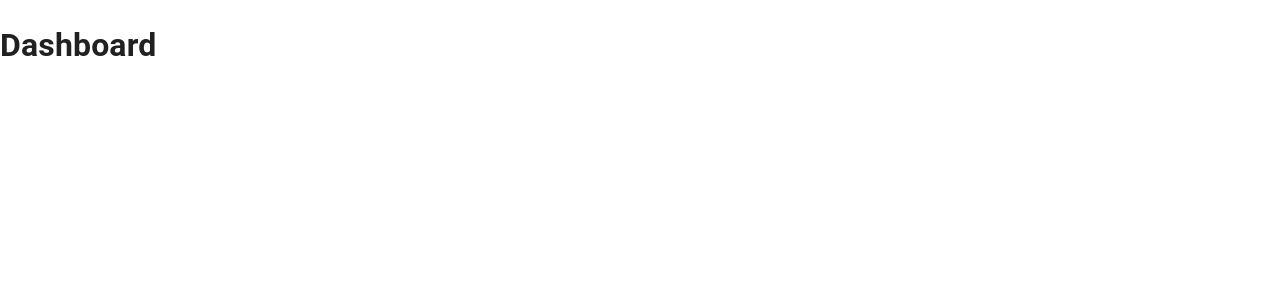
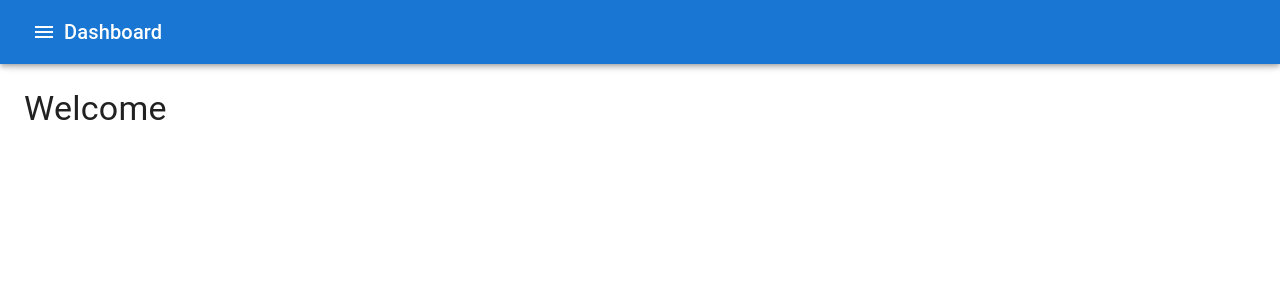
Before and after one commit to matinraj/react-simpleDashboard, a React (Create React App) app: page /dashboard in a window 1280 px wide. Shown: the top 300 px of the page. Built offline with nearby package versions, Linux system fonts and the light colour scheme.

Commit message:
Added top App Bar to dashboard page

```diff
--- a/src/dashboard.tsx
+++ b/src/dashboard.tsx
@@ -3,7 +3,23 @@ import { Box, Typography, Toolbar, AppBar, IconButton } from '@mui/material';
 import MenuIcon from '@mui/icons-material/Menu';
 
 const Dashboard: React.FC = () => {
-  return <h1>Dashboard</h1>;
+  return (
+    <Box sx={{ display: 'flex' }}>
+      <AppBar sx={{ position: 'fixed' }}>
+        <Toolbar>
+          <IconButton color="inherit">
+            <MenuIcon />
+          </IconButton>
+          <Typography variant="h6">Dashboard</Typography>
+        </Toolbar>
+      </AppBar>
+
+      <Box component="main" sx={{ flexGrow: 1, p: 3 }}>
+        <Toolbar />
+        <Typography variant="h4">Welcome</Typography>
+      </Box>
+    </Box>
+  );
 };
 
 export default Dashboard;
--- a/src/index.tsx
+++ b/src/index.tsx
@@ -2,17 +2,12 @@ import React from 'react';
 import ReactDOM from 'react-dom/client';
 import App from './app';
 import CssBaseline from '@mui/material/CssBaseline';
-import { ThemeProvider, createTheme } from '@mui/material/styles';
-
-const theme = createTheme();
 
 const root = ReactDOM.createRoot(document.getElementById('root')!);
 
 root.render(
   <React.StrictMode>
-    <ThemeProvider theme={theme}>
-      <CssBaseline />
-      <App />
-    </ThemeProvider>
+    <CssBaseline />
+    <App />
   </React.StrictMode>
 );
```
